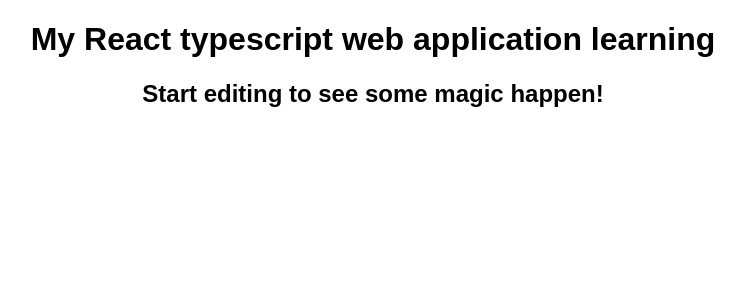
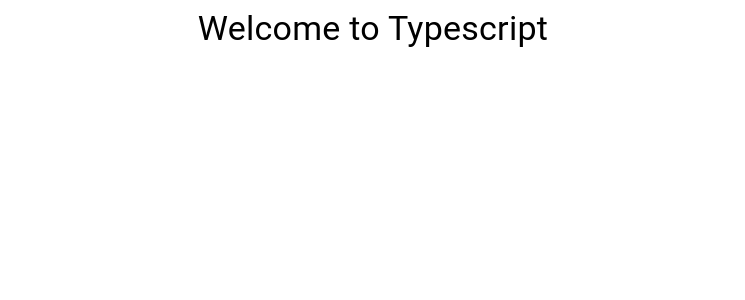
Before and after one commit to pushkar87singh/MyWorkspace_ReactTypescriptWeb, a React (Create React App) app: page / in a window 1280 px wide. Shown: the top 300 px of the page, without its empty margins (267-1012 px from the left). Built offline with nearby package versions, Linux system fonts and the light colour scheme.

Commit message:
HeaderBar

```diff
--- a/src/App.tsx
+++ b/src/App.tsx
@@ -1,10 +1,11 @@
 import "./styles.css";
-
+import Typography from "@material-ui/core/Typography";
+import HeaderBar from "./components/header/header-bar/HeaderBar";
 export default function App() {
   return (
     <div className="App">
-      <h1>My React typescript web application learning</h1>
-      <h2>Start editing to see some magic happen!</h2>
+      <Typography variant="h4">Welcome to Typescript</Typography>
+      <HeaderBar />
     </div>
   );
 }
--- /dev/null
+++ b/src/components/header/header-bar/HeaderBar.tsx
@@ -0,0 +1,10 @@
+import React from "react";
+import AppBar from "@material-ui/core/AppBar";
+import { styled } from "@material-ui/styles";
+import { IstyledArguments } from "../../../types/styled-arguments";
+
+const HeaderBar = styled((props) => (
+  <AppBar position="fixed" {...props} />
+))((theme: IstyledArguments) => ({}));
+
+export default HeaderBar;
--- /dev/null
+++ b/src/types/styled-arguments.ts
@@ -0,0 +1,5 @@
+import { Theme } from "@material-ui/core";
+
+export interface IstyledArguments {
+  theme: Theme;
+}
```
Also changed, not shown: package.json (+13 -2 lines).
